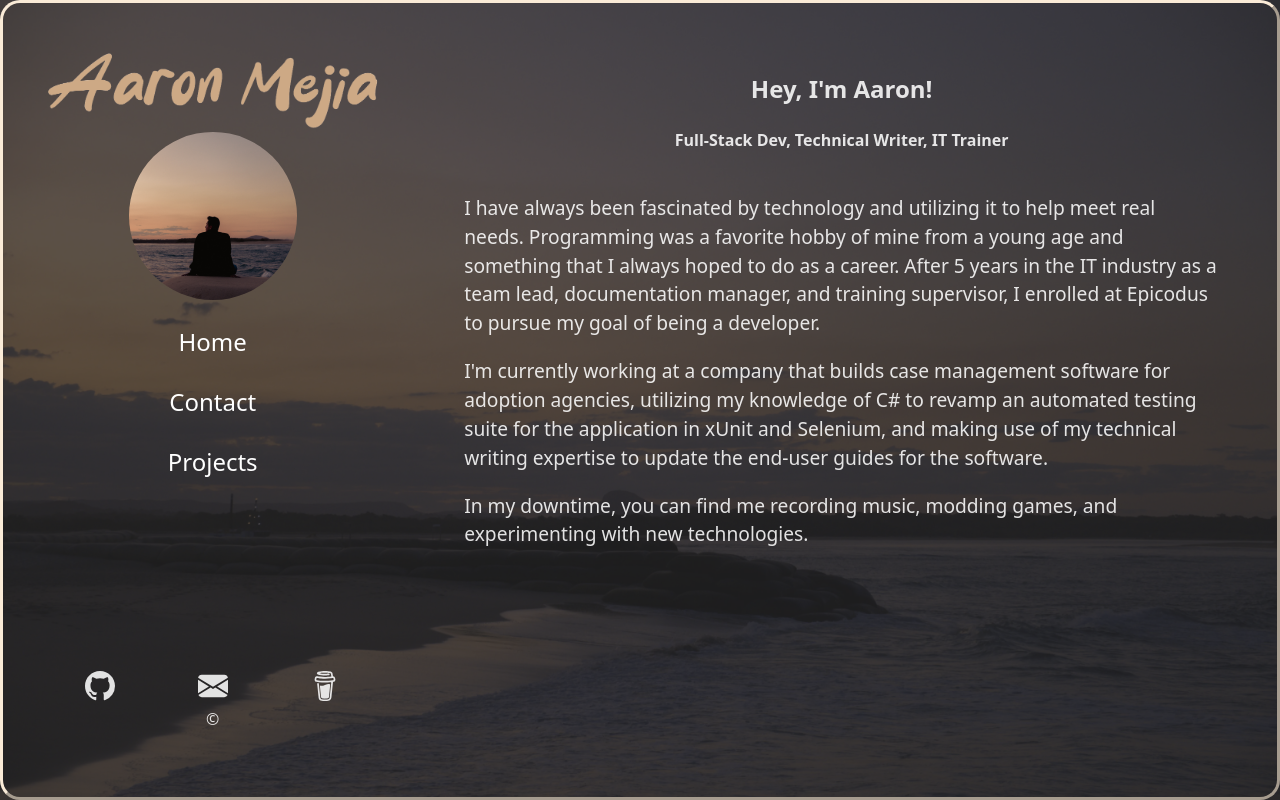
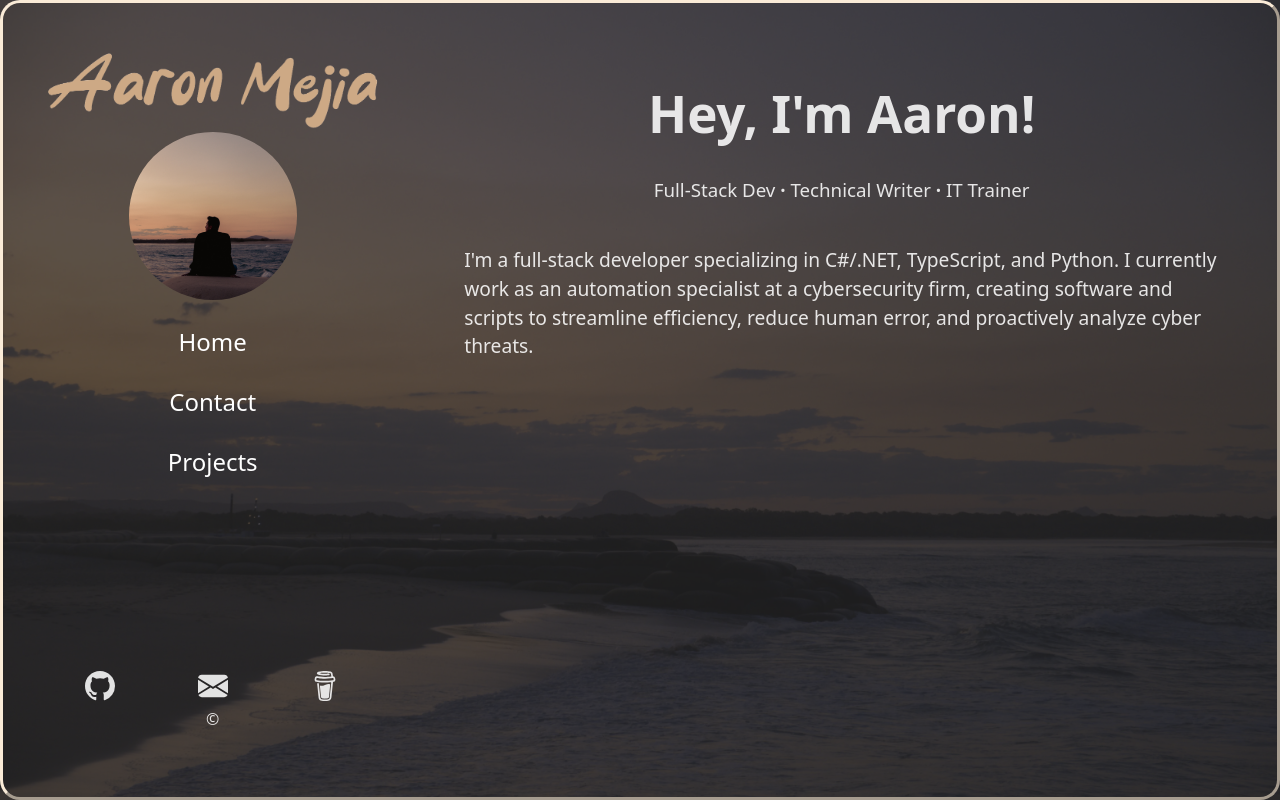
Before and after one commit to mejia-dev/mejia.dev, a React (Vite) app: page / in a window 1280 px wide. Built offline with nearby package versions, Linux system fonts and the light colour scheme; a web font is replaced by a local one.

Commit message:
Change wording and layout in About

```diff
--- a/src/components/About.tsx
+++ b/src/components/About.tsx
@@ -1,18 +1,52 @@
+import { useState } from "react";
+
 export default function About(): JSX.Element {
+
+  const [aboutOption, setAboutOption] = useState<string>("Dev");
+  function getAboutOption(): string {
+    switch (aboutOption) {
+      case "Writer": return "I provide technical writing services for items such as IT procedures, software manuals, and programming curriculum. I bridge the gap between complex technical information and readability, helping both technical experts and end users understand the material.";
+
+      case "Trainer": return "Prior to working as a developer, I worked in the IT industry for 5 years, creating training plans and material, organizing training sessions for tier 1 and tier 2 technicians, and running an internship program for those interested in starting in the industry.";
+
+      default: return "I'm a full-stack developer specializing in C#/.NET, TypeScript, and Python. I currently work as an automation specialist at a cybersecurity firm, creating software and scripts to streamline efficiency, reduce human error, and proactively analyze cyber threats.";
+    }
+  }
+
+  const menuOptions = [
+    {
+      value: "Dev",
+      text: "Full-Stack Dev",
+    },
+    {
+      value: "Writer",
+      text: "Technical Writer",
+    },
+    {
+      value: "Trainer",
+      text: "IT Trainer",
+    },
+  ]
+
   return (
-    <div>
-      <h2>Hey, I'm Aaron!</h2>
-      <h4>Full-Stack Dev, Technical Writer, IT Trainer</h4>
+    <div id="aboutContent">
+      <h1>Hey, I'm Aaron!</h1>
+      <h3>
+        {menuOptions.map((item, index) => (
+          <span key={"aboutList" + index}>
+            <a
+              href='#'
+              onClick={() => setAboutOption(item.value)}
+              className={aboutOption == item.value ? "aboutOptionSelected" : "aboutOption"}
+            >
+              {item.text}
+            </a>
+            {index < menuOptions.length - 1 ? <span> · </span> : <></>}
+          </span>
+        ))}
+      </h3>
       <div id="aboutText">
-        <p>
-          I have always been fascinated by technology and utilizing it to help meet real needs. Programming was a favorite hobby of mine from a young age and something that I always hoped to do as a career. After 5 years in the IT industry as a team lead, documentation manager, and training supervisor, I enrolled at Epicodus to pursue my goal of being a developer.
-        </p>
-        <p>
-          I'm currently working at a company that builds case management software for adoption agencies, utilizing my knowledge of C# to revamp an automated testing suite for the application in xUnit and Selenium, and making use of my technical writing expertise to update the end-user guides for the software.
-        </p>
-        <p>
-          In my downtime, you can find me recording music, modding games, and experimenting with new technologies.
-        </p>
+        {getAboutOption()}
       </div>
     </div>
   )
```
